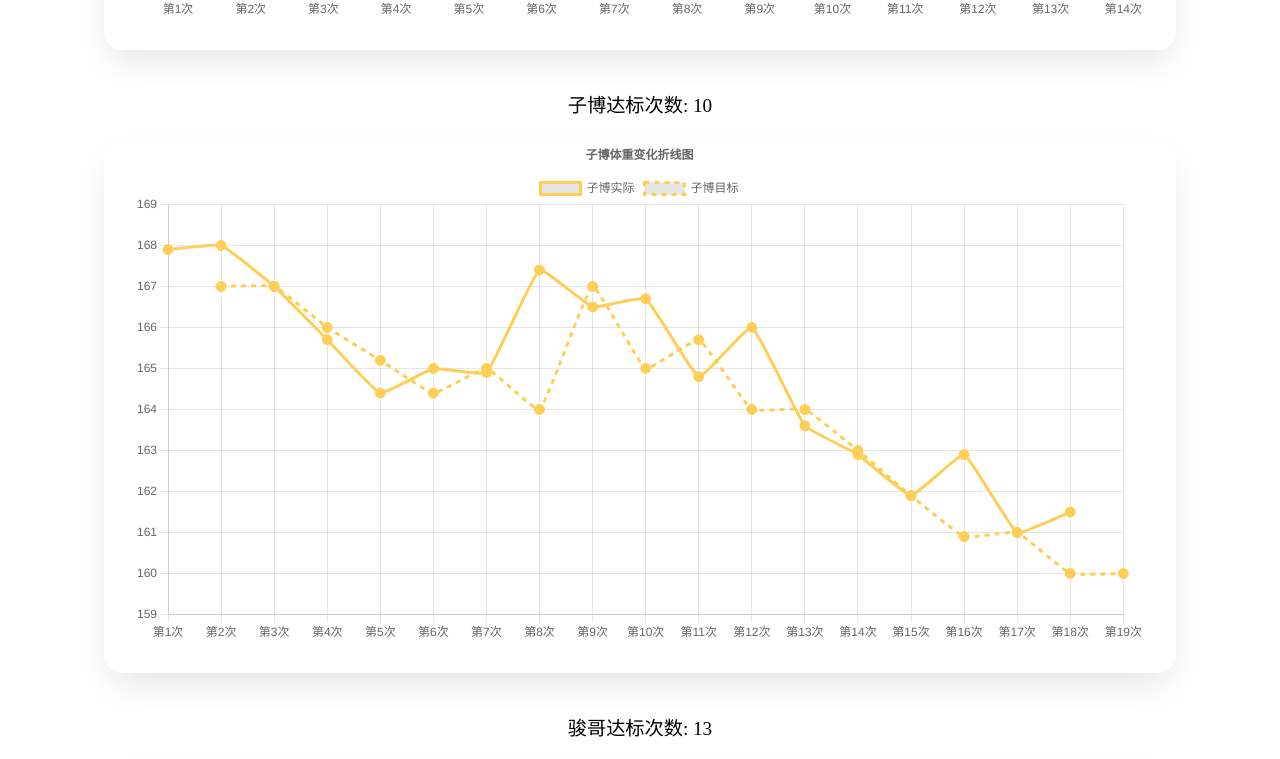
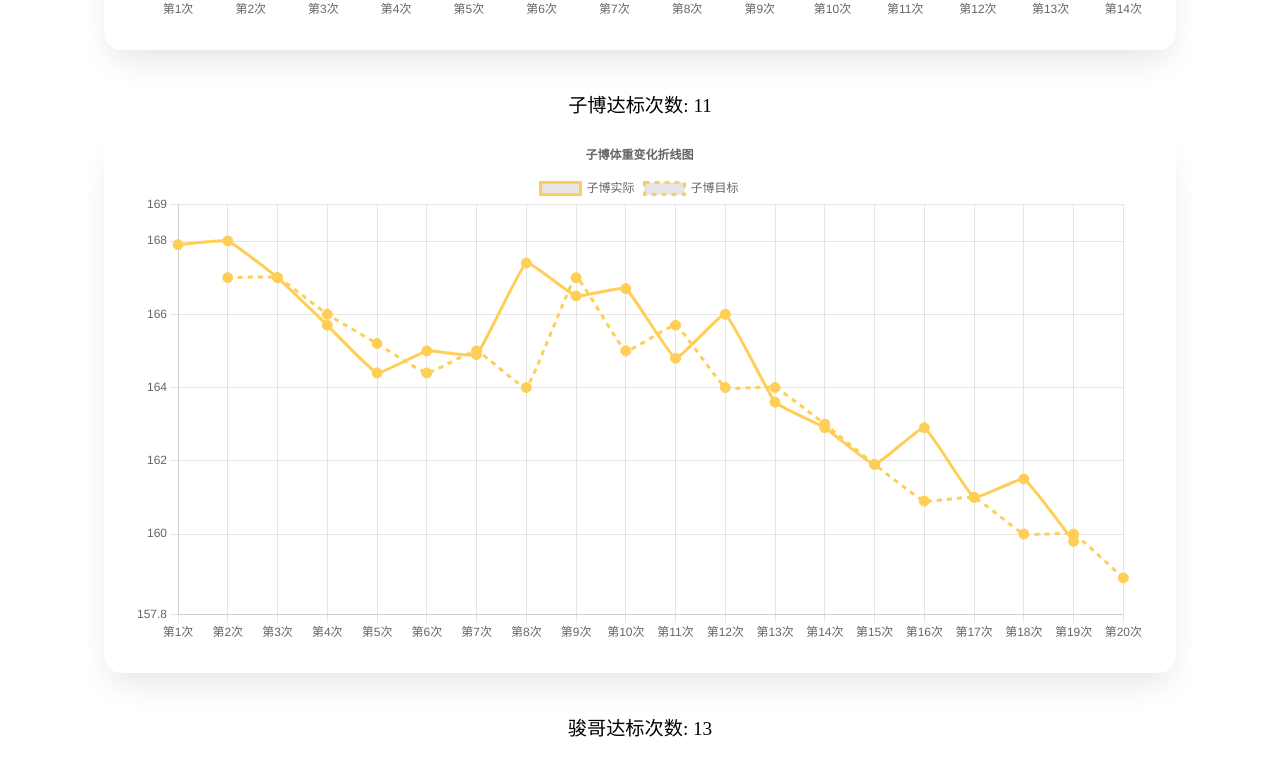
Before and after one commit to xyzz0121/shouba, a plain HTML site: page index.html in a window 1280 px wide. Shown: the part 1661-2420 px from the top of the page. Drawn offline with nearby package versions, Linux system fonts and the light colour scheme.

Commit message:
Updata: Add data

```diff
--- a/index.html
+++ b/index.html
@@ -287,8 +287,8 @@
       createChart(
         document.getElementById("ziboChart").getContext("2d"),
         "子博",
-        [167.9, 168, 167, 165.7, 164.4, 165, 164.9, 167.4, 166.5, 166.7, 164.8, 166, 163.6, 162.9, 161.9, 162.9, 161, 161.5, null],
-        [null, 167, 167, 166, 165.2, 164.4, 165, 164, 167, 165, 165.7, 164, 164, 163, 161.9, 160.9, 161, 160, 160],
+        [167.9, 168, 167, 165.7, 164.4, 165, 164.9, 167.4, 166.5, 166.7, 164.8, 166, 163.6, 162.9, 161.9, 162.9, 161, 161.5,159.8, null],
+        [null, 167, 167, 166, 165.2, 164.4, 165, 164, 167, 165, 165.7, 164, 164, 163, 161.9, 160.9, 161, 160, 160, 158.8],
         "rgb(255, 206, 86)",
         165,
         170,
@@ -309,8 +309,8 @@
       createChart(
         document.getElementById("sancaizitongziChart").getContext("2d"),
         "散财童子贵",
-        [205.2, 215, 215, 215, 215, 212.2, 214, 211.2, 207.8, 210.6, 206.8, 203.8, 205.2, 205.2, 207.6, 203.6, 199.9, 194.2, null],
-        [null, 205, 203, 203, 203, 200, 208, 210, 208, 205, 207, 204, 200, 200, 200, 204, 200, 195, 190],
+        [205.2, 215, 215, 215, 215, 212.2, 214, 211.2, 207.8, 210.6, 206.8, 203.8, 205.2, 205.2, 207.6, 203.6, 199.9, 194.2,202.8, null],
+        [null, 205, 203, 203, 203, 200, 208, 210, 208, 205, 207, 204, 200, 200, 200, 204, 200, 195, 190, 200],
         "rgb(153, 102, 255)",
         200,
         220,
```
